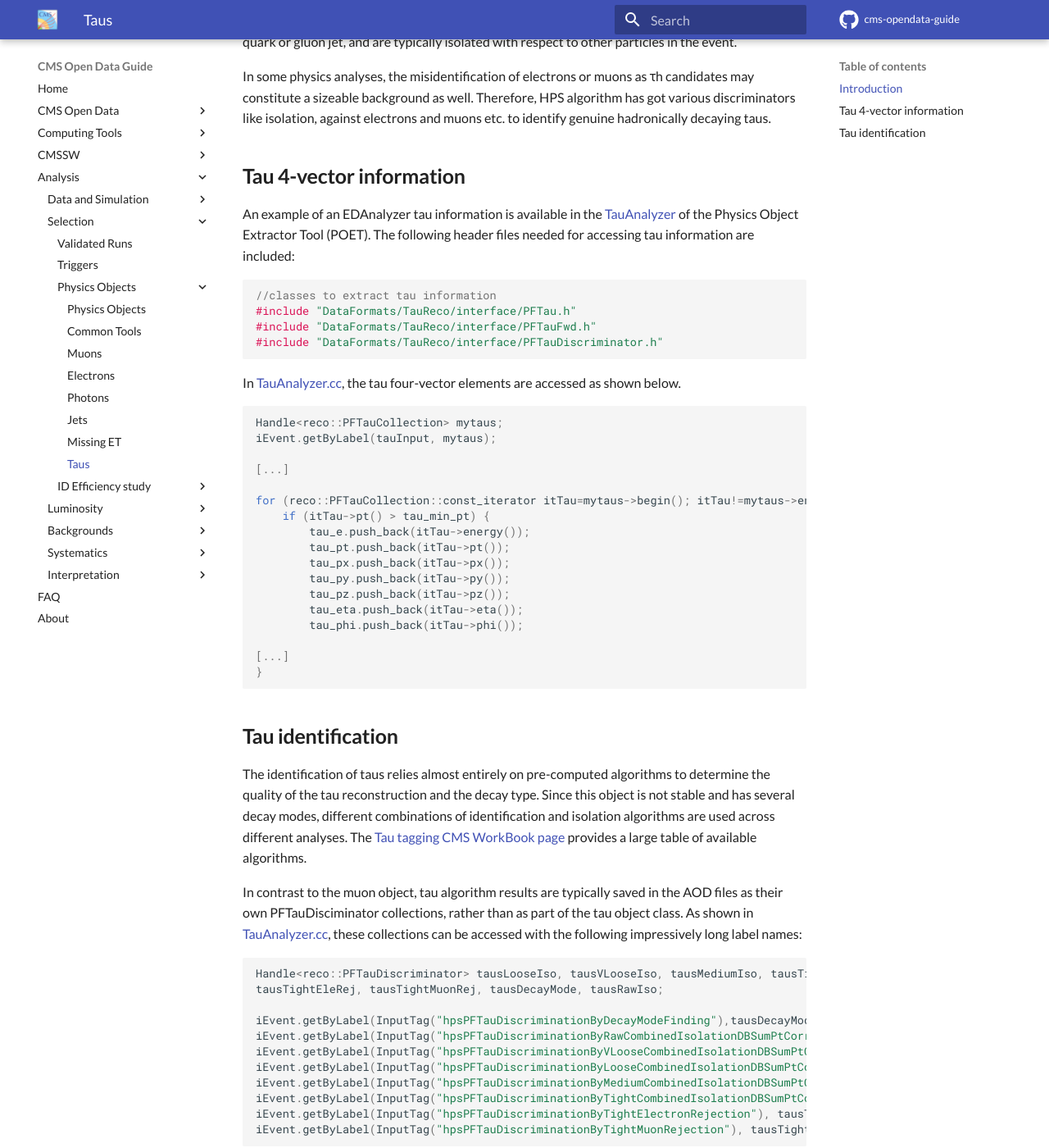
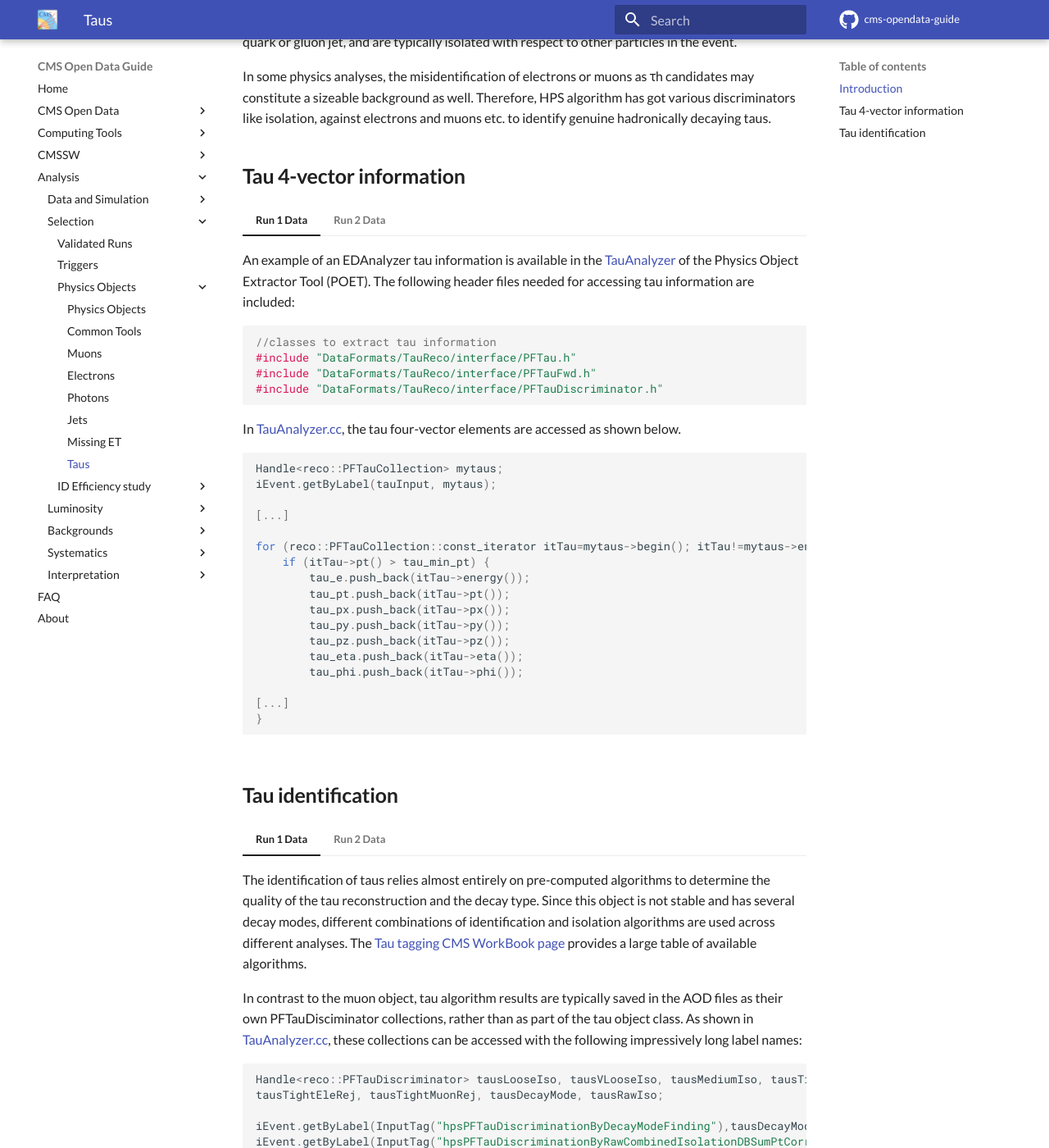
Before and after one commit to cernopendata/cms-opendata-guide, an MkDocs documentation site: the page built from docs/analysis/selection/objects/taus.md, in a window 1280 px wide and 1400 px high, scrolled down 926 px. Shown: the whole window at 82% size. Built offline with MkDocs 1.6.1 and Material for MkDocs 9.7.7, drawn with Linux system fonts in a browser that asks for light colours; comment, search, counter and statistics services are not loaded; some of the changed lines change nothing that is shown.

Commit message:
analysis: add initial draft for 2015 taus (#102)

````diff
--- a/docs/analysis/selection/objects/taus.md
+++ b/docs/analysis/selection/objects/taus.md
@@ -12,69 +12,110 @@
 
 ## Tau 4-vector information
 
-An example of an EDAnalyzer tau information is available in the [TauAnalyzer](https://github.com/cms-opendata-analyses/PhysObjectExtractorTool/blob/2012/PhysObjectExtractor/src/TauAnalyzer.cc) of the Physics Object Extractor Tool (POET). The following header files needed for accessing tau information are included:
+=== "Run 1 Data"
 
-``` cpp
-//classes to extract tau information
-#include "DataFormats/TauReco/interface/PFTau.h"
-#include "DataFormats/TauReco/interface/PFTauFwd.h"
-#include "DataFormats/TauReco/interface/PFTauDiscriminator.h"
-```
+    An example of an EDAnalyzer tau information is available in the [TauAnalyzer](https://github.com/cms-opendata-analyses/PhysObjectExtractorTool/blob/2012/PhysObjectExtractor/src/TauAnalyzer.cc) of the Physics Object Extractor Tool (POET). The following header files needed for accessing tau information are included:
 
-In [TauAnalyzer.cc](https://github.com/cms-opendata-analyses/PhysObjectExtractorTool/blob/2012/PhysObjectExtractor/src/TauAnalyzer.cc), the tau four-vector elements are accessed as shown below.
+    ``` cpp
+    //classes to extract tau information
+    #include "DataFormats/TauReco/interface/PFTau.h"
+    #include "DataFormats/TauReco/interface/PFTauFwd.h"
+    #include "DataFormats/TauReco/interface/PFTauDiscriminator.h"
+    ```
 
-``` cpp
-Handle<reco::PFTauCollection> mytaus;
-iEvent.getByLabel(tauInput, mytaus);
+    In [TauAnalyzer.cc](https://github.com/cms-opendata-analyses/PhysObjectExtractorTool/blob/2012/PhysObjectExtractor/src/TauAnalyzer.cc), the tau four-vector elements are accessed as shown below.
 
-[...]
+    ``` cpp
+    Handle<reco::PFTauCollection> mytaus;
+    iEvent.getByLabel(tauInput, mytaus);
 
-for (reco::PFTauCollection::const_iterator itTau=mytaus->begin(); itTau!=mytaus->end(); ++itTau){
-    if (itTau->pt() > tau_min_pt) {
-        tau_e.push_back(itTau->energy());
-        tau_pt.push_back(itTau->pt());
-        tau_px.push_back(itTau->px());
-        tau_py.push_back(itTau->py());
-        tau_pz.push_back(itTau->pz());
-        tau_eta.push_back(itTau->eta());
-        tau_phi.push_back(itTau->phi());
+    [...]
 
-[...]
-}
-```
+    for (reco::PFTauCollection::const_iterator itTau=mytaus->begin(); itTau!=mytaus->end(); ++itTau){
+        if (itTau->pt() > tau_min_pt) {
+            tau_e.push_back(itTau->energy());
+            tau_pt.push_back(itTau->pt());
+            tau_px.push_back(itTau->px());
+            tau_py.push_back(itTau->py());
+            tau_pz.push_back(itTau->pz());
+            tau_eta.push_back(itTau->eta());
+            tau_phi.push_back(itTau->phi());
+
+    [...]
+    }
+    ```
+
+=== "Run 2 Data"
+
+    An example of an EDAnalyzer tau information is available in the [TauAnalyzer](https://github.com/cms-opendata-analyses/PhysObjectExtractorTool/blob/2015MiniAOD/PhysObjectExtractor/src/TauAnalyzer.cc) of the Physics Object Extractor Tool (POET). The following header file needed for accessing tau information is included:
+
+    ``` cpp
+    //class to extract tau information
+    #include "DataFormats/PatCandidates/interface/Tau.h"
+    ```
+
+    In [TauAnalyzer.cc](https://github.com/cms-opendata-analyses/PhysObjectExtractorTool/blob/2015MiniAOD/PhysObjectExtractor/src/TauAnalyzer.cc), the tau four-vector elements are accessed from the `pat::tau` collection as shown below.
+
+    ``` cpp
+    Handle<pat::TauCollection> taus;
+    iEvent.getByToken(tauToken_, taus);
+    [...]
+
+    for (const pat::Tau &tau : *taus)
+    {
+        tau_e.push_back(tau.energy());
+        tau_pt.push_back(tau.pt());
+        tau_px.push_back(tau.px());
+        tau_py.push_back(tau.py());
+        tau_pz.push_back(tau.pz());
+        tau_eta.push_back(tau.eta());
+        tau_phi.push_back(tau.phi());
+
+    [...]
+    }
+    ```
+
+    with `tauToken_` defined as a member of the `TauAnalyzer` class and its value read from the [configuration file](https://github.com/cms-opendata-analyses/PhysObjectExtractorTool/blob/2015MiniAOD/PhysObjectExtractor/python/poet_cfg.py).
 
 ## Tau identification
 
-The identification of taus relies almost entirely on pre-computed algorithms to determine the quality of the tau reconstruction and the decay type. Since this object is not stable and has several decay modes, different combinations of identification and isolation algorithms are used across different analyses. The [Tau tagging CMS WorkBook page](https://twiki.cern.ch/twiki/bin/view/CMSPublic/WorkBookPFTauTagging#Legacy_Tau_ID_Run_I) provides a large table of available algorithms.
+=== "Run 1 Data"
 
-In contrast to the muon object, tau algorithm results are typically saved in the AOD files as their own PFTauDisciminator collections, rather than as part of the tau object class. As shown in [TauAnalyzer.cc](https://github.com/cms-opendata-analyses/PhysObjectExtractorTool/blob/2012/PhysObjectExtractor/src/TauAnalyzer.cc), these collections can be accessed with the following impressively long label names:
+    The identification of taus relies almost entirely on pre-computed algorithms to determine the quality of the tau reconstruction and the decay type. Since this object is not stable and has several decay modes, different combinations of identification and isolation algorithms are used across different analyses. The [Tau tagging CMS WorkBook page](https://twiki.cern.ch/twiki/bin/view/CMSPublic/WorkBookPFTauTagging#Legacy_Tau_ID_Run_I) provides a large table of available algorithms.
 
-```cpp
-Handle<reco::PFTauDiscriminator> tausLooseIso, tausVLooseIso, tausMediumIso, tausTightIso,
-tausTightEleRej, tausTightMuonRej, tausDecayMode, tausRawIso;
+    In contrast to the muon object, tau algorithm results are typically saved in the AOD files as their own PFTauDisciminator collections, rather than as part of the tau object class. As shown in [TauAnalyzer.cc](https://github.com/cms-opendata-analyses/PhysObjectExtractorTool/blob/2012/PhysObjectExtractor/src/TauAnalyzer.cc), these collections can be accessed with the following impressively long label names:
 
-iEvent.getByLabel(InputTag("hpsPFTauDiscriminationByDecayModeFinding"),tausDecayMode);
-iEvent.getByLabel(InputTag("hpsPFTauDiscriminationByRawCombinedIsolationDBSumPtCorr"), tausRawIso);
-iEvent.getByLabel(InputTag("hpsPFTauDiscriminationByVLooseCombinedIsolationDBSumPtCorr"), tausVLooseIso);
-iEvent.getByLabel(InputTag("hpsPFTauDiscriminationByLooseCombinedIsolationDBSumPtCorr"), tausLooseIso);
-iEvent.getByLabel(InputTag("hpsPFTauDiscriminationByMediumCombinedIsolationDBSumPtCorr"), tausMediumIso);
-iEvent.getByLabel(InputTag("hpsPFTauDiscriminationByTightCombinedIsolationDBSumPtCorr"), tausTightIso);
-iEvent.getByLabel(InputTag("hpsPFTauDiscriminationByTightElectronRejection"), tausTightEleRej);
-iEvent.getByLabel(InputTag("hpsPFTauDiscriminationByTightMuonRejection"), tausTightMuonRej);
-```
+    ```cpp
+    Handle<reco::PFTauDiscriminator> tausLooseIso, tausVLooseIso, tausMediumIso, tausTightIso,
+    tausTightEleRej, tausTightMuonRej, tausDecayMode, tausRawIso;
 
-The tau discriminator collections act as pairs, containing the index of the tau and the value of the discriminant for that tau. Note that the arrays are filled by calls to the individual discriminant objects, but referencing the vector index of the tau in the main tau collection.
+    iEvent.getByLabel(InputTag("hpsPFTauDiscriminationByDecayModeFinding"),tausDecayMode);
+    iEvent.getByLabel(InputTag("hpsPFTauDiscriminationByRawCombinedIsolationDBSumPtCorr"), tausRawIso);
+    iEvent.getByLabel(InputTag("hpsPFTauDiscriminationByVLooseCombinedIsolationDBSumPtCorr"), tausVLooseIso);
+    iEvent.getByLabel(InputTag("hpsPFTauDiscriminationByLooseCombinedIsolationDBSumPtCorr"), tausLooseIso);
+    iEvent.getByLabel(InputTag("hpsPFTauDiscriminationByMediumCombinedIsolationDBSumPtCorr"), tausMediumIso);
+    iEvent.getByLabel(InputTag("hpsPFTauDiscriminationByTightCombinedIsolationDBSumPtCorr"), tausTightIso);
+    iEvent.getByLabel(InputTag("hpsPFTauDiscriminationByTightElectronRejection"), tausTightEleRej);
+    iEvent.getByLabel(InputTag("hpsPFTauDiscriminationByTightMuonRejection"), tausTightMuonRej);
+    ```
 
-``` cpp
-const auto idx = itTau - mytaus->begin();
-tau_iddecaymode.push_back(tausDecayMode->operator[](idx).second);
-tau_idisoraw.push_back(tausRawIso->operator[](idx).second);
-tau_idisovloose.push_back(tausVLooseIso->operator[](idx).second);
-tau_idisoloose.push_back(tausLooseIso->operator[](idx).second);
-tau_idisomedium.push_back(tausMediumIso->operator[](idx).second);
-tau_idisotight.push_back(tausTightIso->operator[](idx).second);
-tau_idantieletight.push_back(tausTightEleRej->operator[](idx).second);
-tau_idantimutight.push_back(tausTightMuonRej->operator[](idx).second);
-```
+    The tau discriminator collections act as pairs, containing the index of the tau and the value of the discriminant for that tau. Note that the arrays are filled by calls to the individual discriminant objects, but referencing the vector index of the tau in the main tau collection.
 
-The recommendations for applying these discriminators are summarizes in the [Tau identification nutshell recipe](https://twiki.cern.ch/twiki/bin/view/CMSPublic/NutShellRecipeFor5312AndNewer).
+    ``` cpp
+    const auto idx = itTau - mytaus->begin();
+    tau_iddecaymode.push_back(tausDecayMode->operator[](idx).second);
+    tau_idisoraw.push_back(tausRawIso->operator[](idx).second);
+    tau_idisovloose.push_back(tausVLooseIso->operator[](idx).second);
+    tau_idisoloose.push_back(tausLooseIso->operator[](idx).second);
+    tau_idisomedium.push_back(tausMediumIso->operator[](idx).second);
+    tau_idisotight.push_back(tausTightIso->operator[](idx).second);
+    tau_idantieletight.push_back(tausTightEleRej->operator[](idx).second);
+    tau_idantimutight.push_back(tausTightMuonRej->operator[](idx).second);
+    ```
+
+    The recommendations for applying these discriminators are summarizes in the [Tau identification nutshell recipe](https://twiki.cern.ch/twiki/bin/view/CMSPublic/NutShellRecipeFor5312AndNewer).
+
+=== "Run 2 Data"
+
+    !!! Note "To do"
+        - to complete once POET 2015MiniAOD branch TauAnalyzer has been validated
````
